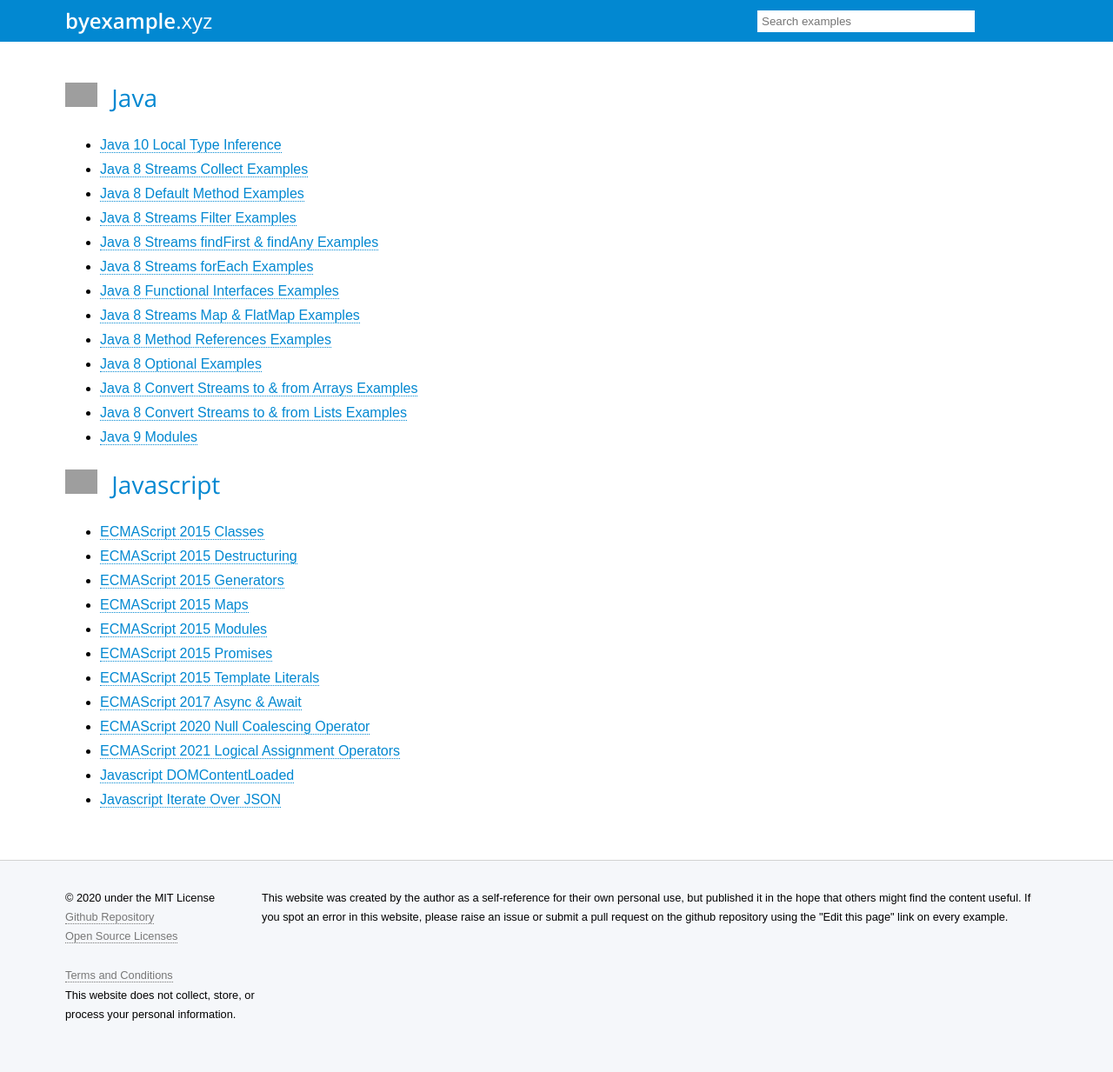
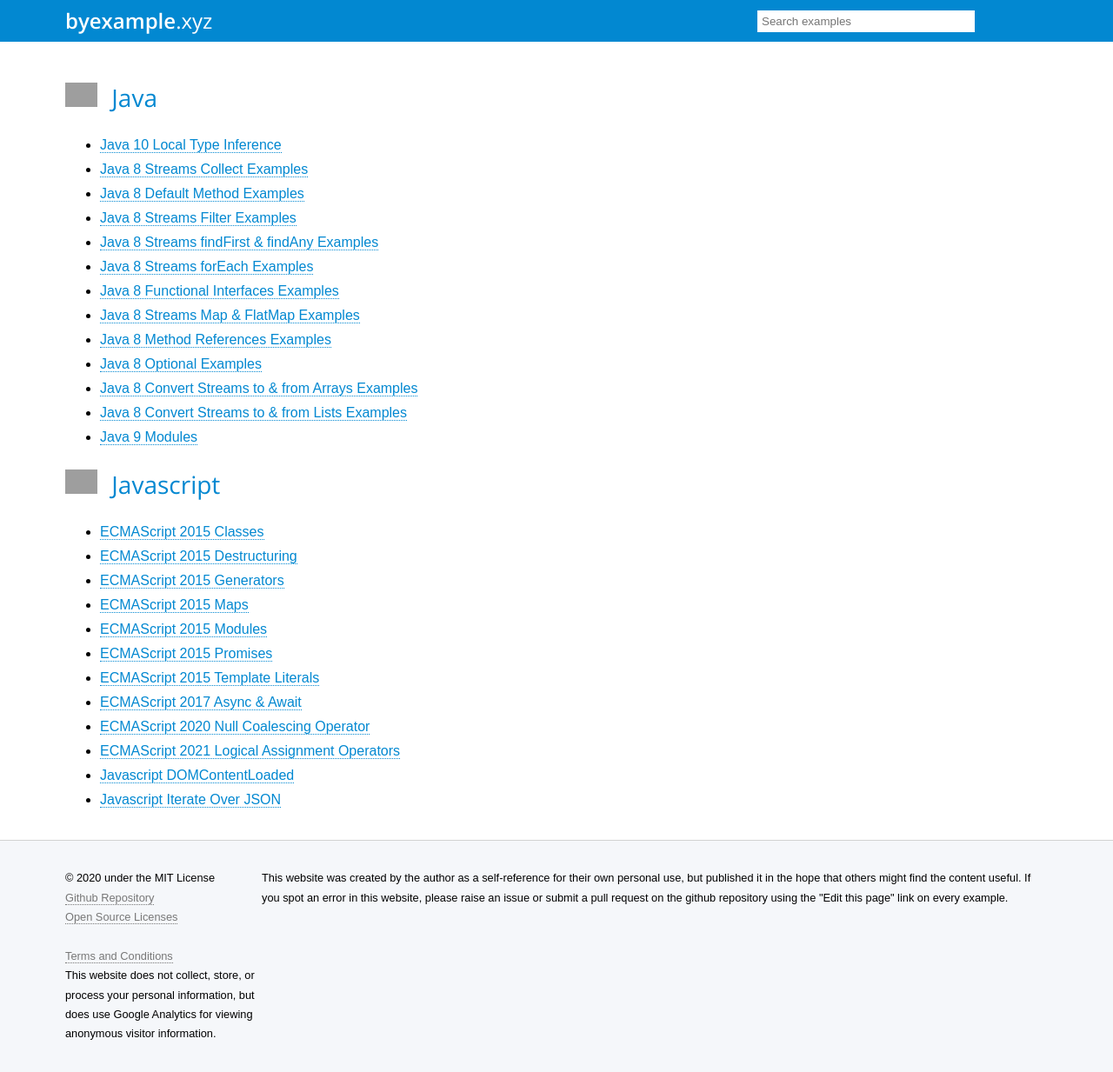
Before and after one commit to matt1/byexample.xyz, a Jekyll site: the page built from index.md, in a window 1280 px wide and 1233 px high. Shown: the whole window at 87% size. Built offline with Jekyll 4.4.1, drawn with Linux system fonts in a browser that asks for light colours; grey boxes are pictures that could not be loaded.

Commit message:
indicate GA is used.

```diff
--- a/_includes/footer.html
+++ b/_includes/footer.html
@@ -6,7 +6,7 @@
             <a href="/opensource" target="_blank">Open Source Licenses</a><br>
             <br>
             <a href="/terms-and-conditions">Terms and Conditions</a><br>
-            This website does not collect, store, or process your personal information.
+            This website does not collect, store, or process your personal information, but does use Google Analytics for viewing anonymous visitor information.
           </div>
           <div class="footer-right">
             This website was created by the author as a self-reference for their own
```
